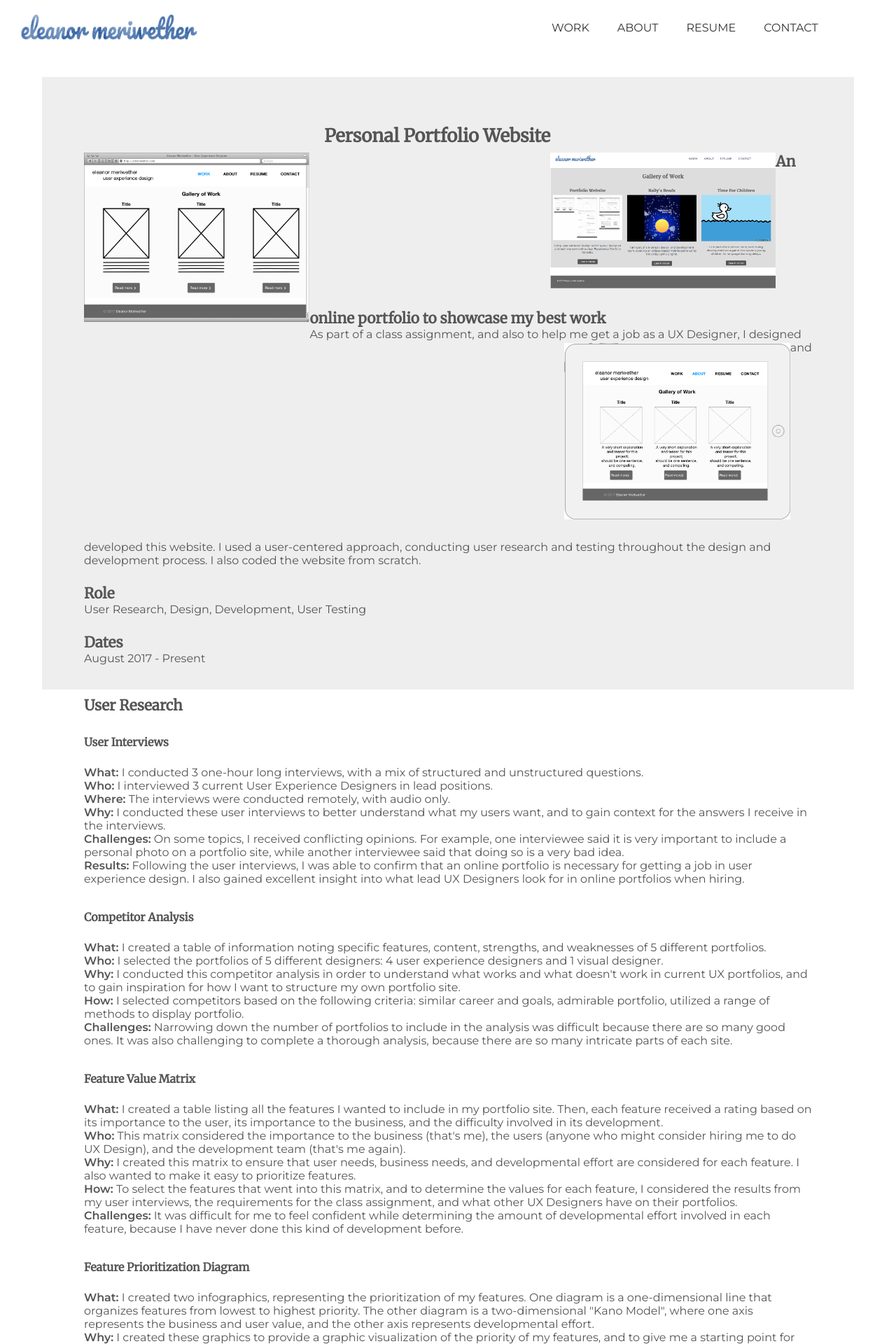
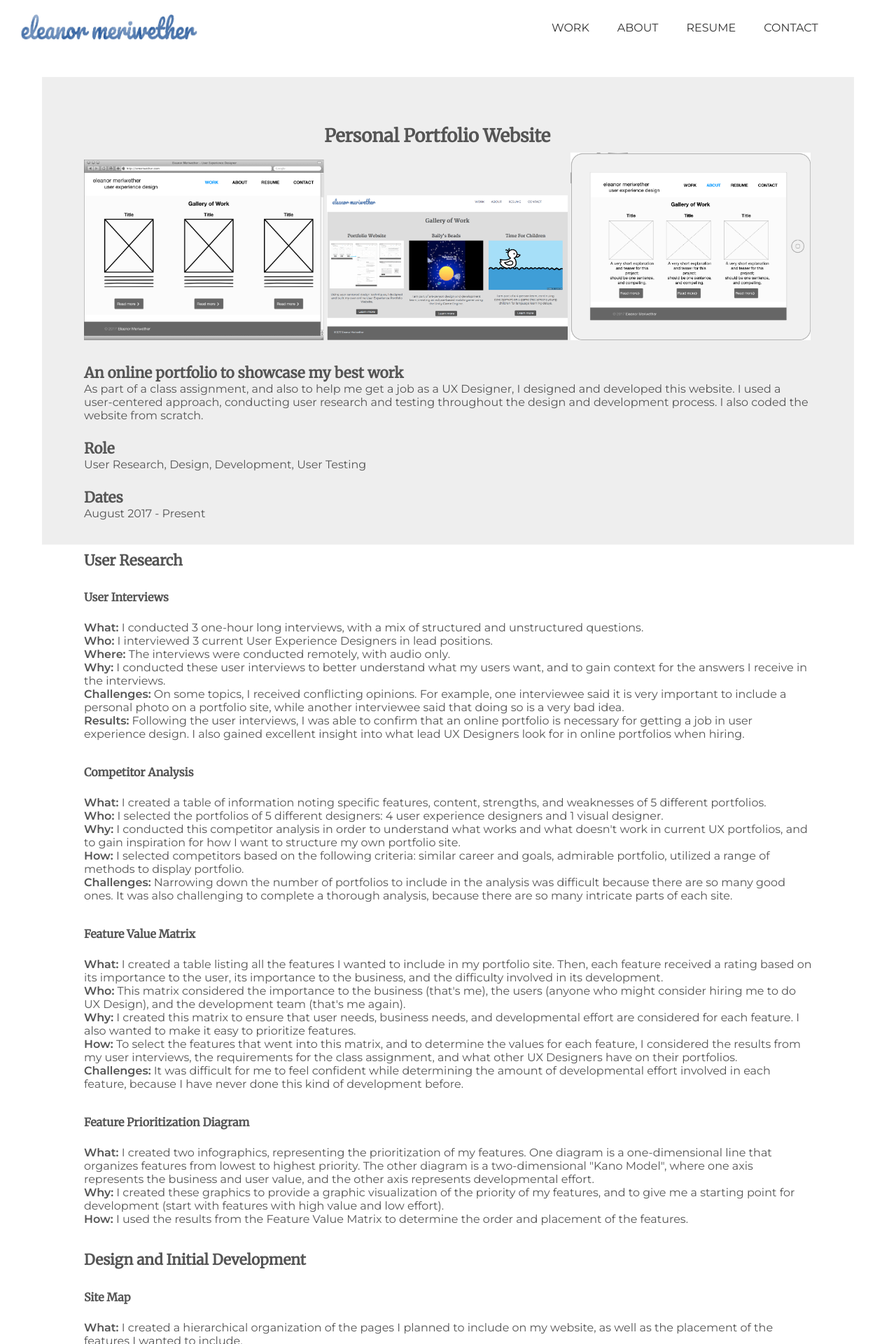
Before and after one commit to emeriwether/emeriwether.github.io, a Jekyll site: the page built from project1.html, in a window 1280 px wide. Shown: the top 1920 px of the page at 70% size. Built offline with Jekyll 4.4.1, drawn with Linux system fonts in a browser that asks for light colours.

Commit message:
retry prev commit

```diff
--- a/css/styles.css
+++ b/css/styles.css
@@ -146,9 +146,9 @@ article.PortfolioWebsite header { background-color: #eee; display: inline-block;
 article.PortfolioWebsite header h2 { margin-top: 60px; margin-bottom: 10px;  margin-left: 33%; }
 article.PortfolioWebsite header h3 { margin-bottom: 0; }
 article.PortfolioWebsite header p { margin-bottom: 25px; }
-article.PortfolioWebsite header img.one { width: 31%; float: left; margin-bottom: 30px; margin-left: 0; }
-article.PortfolioWebsite header img.two { width: 31%; float: left; margin-left: 33%; margin-bottom: 30px;  z-index: 1; }
-article.PortfolioWebsite header img.three { width: 31%; float: left; margin-left: 66%; margin-bottom: 30px; }
+article.PortfolioWebsite header img.one {  width: 33%; left: 20px;  margin-bottom: 30px; }
+article.PortfolioWebsite header img.two { width: 33%; left: 200px;  margin-bottom: 30px;  z-index: 1; }
+article.PortfolioWebsite header img.three { width: 33%; left: 400px;  margin-bottom: 30px; }
 article.PortfolioWebsite p span { font-weight: 600; }
 
 
```
